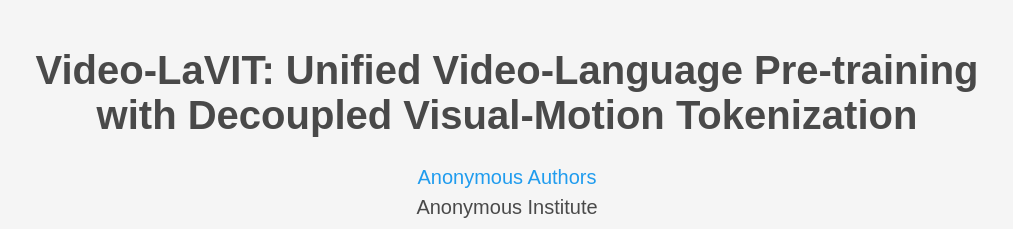
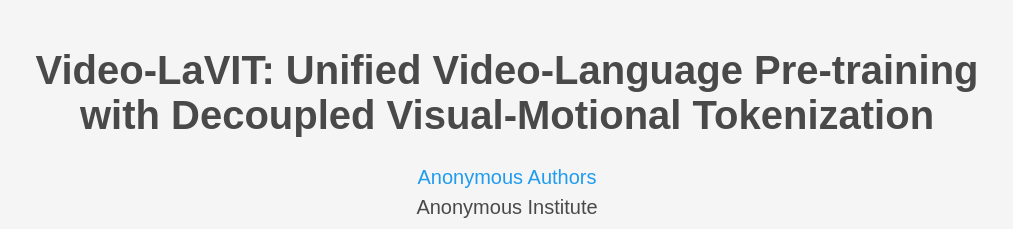
Before and after one commit to anonymous-icml-2024/video-lavit, a plain HTML site: page index.html in a window 1280 px wide. Shown: the top 229 px of the page, without its empty margins (133-1146 px from the left). Drawn offline with nearby package versions, Linux system fonts and the light colour scheme; some icons are missing; a web font is replaced by a local one.

Commit message:
update title

```diff
--- a/index.html
+++ b/index.html
@@ -3,7 +3,7 @@
 <head>
   <meta charset="utf-8">
   <meta name="description"
-        content="Video-LaVIT: Unified Video-Language Pre-training with Decoupled Visual-Motion Tokenization">
+        content="Video-LaVIT: Unified Video-Language Pre-training with Decoupled Visual-Motional Tokenization">
   <meta name="viewport" content="width=device-width, initial-scale=1">
   <title>Video-LaVIT</title>
 
@@ -31,7 +31,7 @@
     <div class="container is-max-desktop">
       <div class="columns is-centered">
         <div class="column has-text-centered">
-          <h1 class="title is-2 publication-title">Video-LaVIT: Unified Video-Language Pre-training with Decoupled Visual-Motion Tokenization</h1>
+          <h1 class="title is-2 publication-title">Video-LaVIT: Unified Video-Language Pre-training with Decoupled Visual-Motional Tokenization</h1>
           <div class="is-size-5 publication-authors">
             <span class="author-block">
               <a href="#">Anonymous Authors</a>
```
